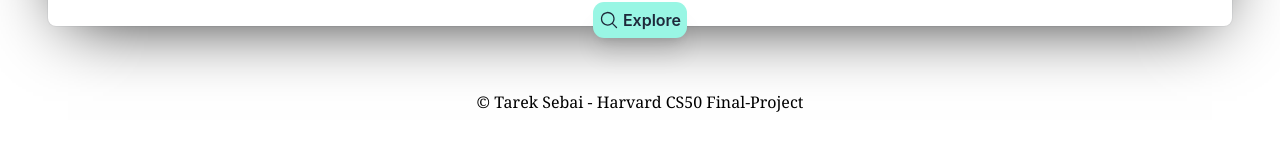
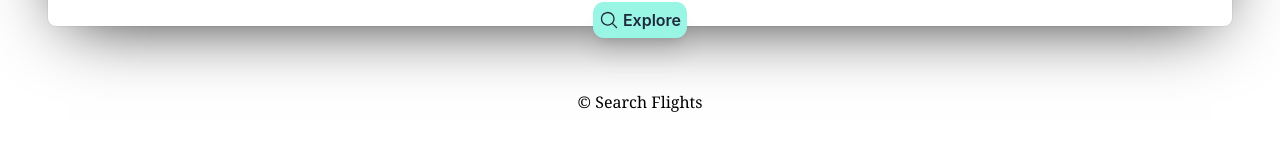
Before and after one commit to glaubervilane/FlightSearchAPP, a React (Create React App) app: page / in a window 1280 px wide. Shown: the part 594-744 px from the top of the page. Built offline with nearby package versions, Linux system fonts and the light colour scheme.

Commit message:
Fix minor issues

```diff
--- a/src/components/Footer.jsx
+++ b/src/components/Footer.jsx
@@ -3,7 +3,7 @@ import React from 'react'
 const Footer = () => {
   return (
         <footer className='dark:bg-gray-700 dark:text-white font-serif w-[100%] h-[2.5rem] flex mb-auto justify-center '>
-          &copy; Tarek Sebai - Harvard CS50 Final-Project
+          &copy; Search Flights
         </footer>
   )
 }
```
